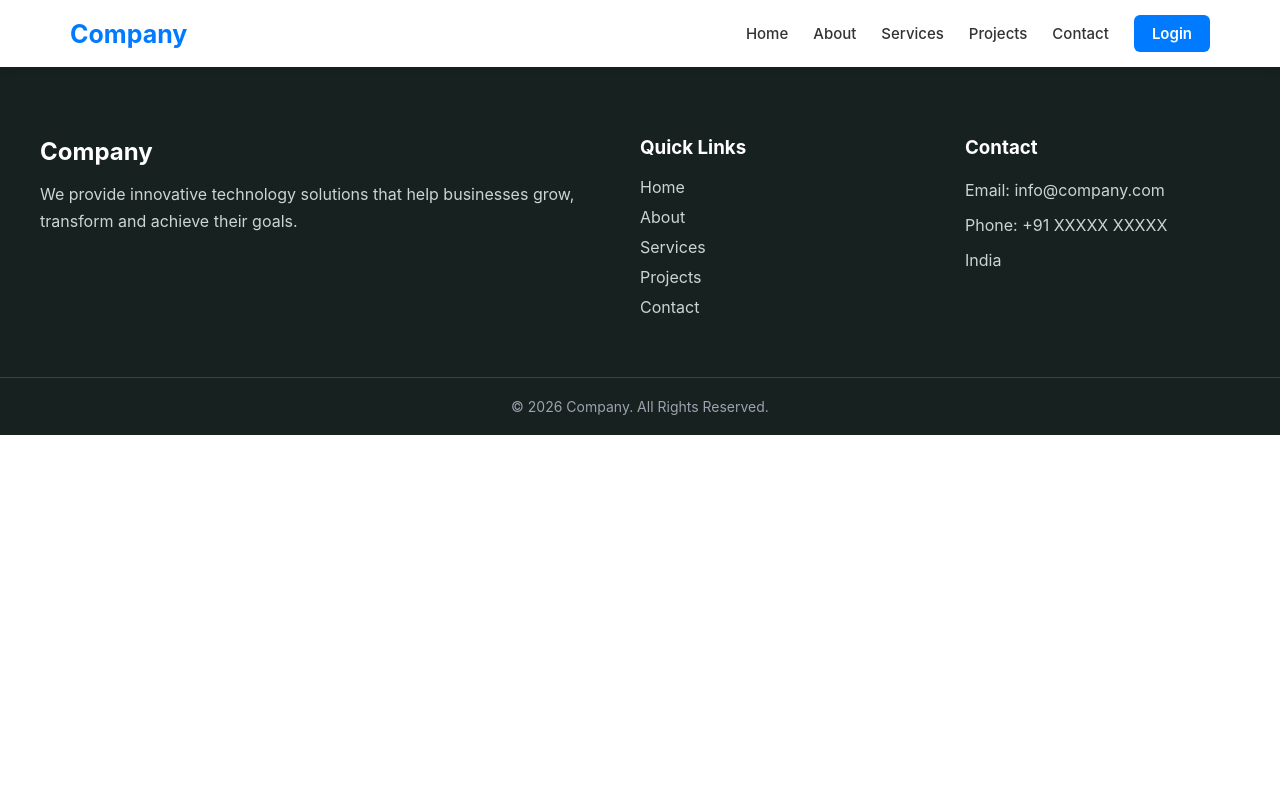
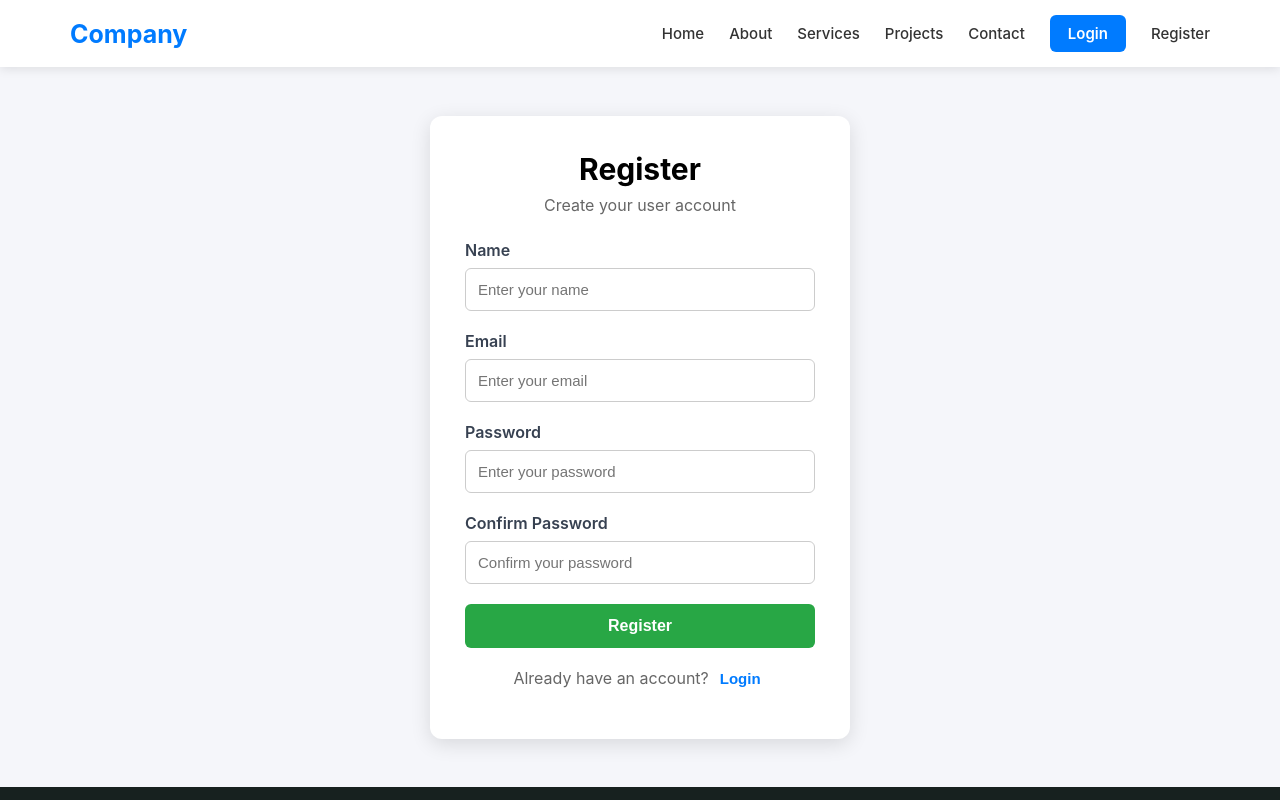
Before and after one commit to Jay1234555/company-management-system-frontend, a React (Create React App) app: page /register in a window 1280 px wide. Shown: the top 800 px of the page. Built offline with nearby package versions, Linux system fonts and the light colour scheme.

Commit message:
Fix CORS for Railway frontend

```diff
--- a/src/App.js
+++ b/src/App.js
@@ -18,7 +18,7 @@ import AdminAchievements from "./pages/AdminAchievements";
 import AdminContacts from "./pages/AdminContacts";
 import PrivateRoute from "./pages/PrivateRoute";
 import Groups from "./pages/Groups";
-
+import Register from "./pages/Register";
 
 function App() {
 
@@ -60,6 +60,10 @@ function App() {
                     path="/login"
                     element={<Login />}
                 />
+                <Route
+    path="/register"
+    element={<Register />}
+/>
 
 
                 {/* ================= ADMIN ================= */}
--- a/src/CSS_PAGES/Navbar.css
+++ b/src/CSS_PAGES/Navbar.css
@@ -127,4 +127,19 @@
         padding: 7px 11px;
         font-size: 13px;
     }
+
+    .navbar-register {
+    padding: 9px 18px;
+    background: #28a745;
+    color: white !important;
+    border-radius: 6px;
+    font-weight: 600 !important;
+    text-decoration: none;
+    transition: 0.3s;
 }
+
+.navbar-register:hover {
+    background: #218838;
+}
+
+}
--- /dev/null
+++ b/src/CSS_PAGES/Register.css
@@ -0,0 +1,113 @@
+.register-page {
+    min-height: 80vh;
+    display: flex;
+    justify-content: center;
+    align-items: center;
+    padding: 40px 20px;
+    background: #f5f6fa;
+}
+
+.register-card {
+    width: 100%;
+    max-width: 420px;
+    background: white;
+    padding: 35px;
+    border-radius: 12px;
+    box-shadow: 0 5px 20px rgba(0, 0, 0, 0.12);
+    box-sizing: border-box;
+}
+
+.register-card h1 {
+    text-align: center;
+    margin: 0 0 8px;
+    font-size: 30px;
+}
+
+.register-subtitle {
+    text-align: center;
+    color: #666;
+    margin: 0 0 25px;
+}
+
+.register-error {
+    width: 100%;
+    padding: 12px;
+    margin-bottom: 20px;
+    background: #f8d7da;
+    color: #842029;
+    border-radius: 6px;
+    text-align: center;
+    box-sizing: border-box;
+}
+
+.register-success {
+    width: 100%;
+    padding: 12px;
+    margin-bottom: 20px;
+    background: #d1e7dd;
+    color: #0f5132;
+    border-radius: 6px;
+    text-align: center;
+    box-sizing: border-box;
+}
+
+.form-group {
+    display: flex;
+    flex-direction: column;
+    margin-bottom: 20px;
+}
+
+.form-group label {
+    margin-bottom: 8px;
+    font-weight: 600;
+}
+
+.form-group input {
+    width: 100%;
+    padding: 12px;
+    border: 1px solid #cccccc;
+    border-radius: 6px;
+    font-size: 15px;
+    box-sizing: border-box;
+    outline: none;
+}
+
+.form-group input:focus {
+    border-color: #007bff;
+}
+
+.register-button {
+    width: 100%;
+    padding: 13px;
+    border: none;
+    border-radius: 6px;
+    background: #28a745;
+    color: white;
+    font-size: 16px;
+    font-weight: 600;
+    cursor: pointer;
+}
+
+.register-button:hover {
+    background: #218838;
+}
+
+.login-link {
+    text-align: center;
+    margin-top: 20px;
+    color: #666;
+}
+
+.login-link button {
+    border: none;
+    background: none;
+    color: #007bff;
+    font-size: 15px;
+    font-weight: 600;
+    cursor: pointer;
+    margin-left: 5px;
+}
+
+.login-link button:hover {
+    text-decoration: underline;
+}
--- a/src/components/Navbar.jsx
+++ b/src/components/Navbar.jsx
@@ -49,12 +49,21 @@ function Navbar() {
                     </Link>
 
                     {!user && (
+                        <>
                             <Link
                                 to="/login"
                                 className="navbar-login"
                             >
                                 Login
                             </Link>
+
+                            <Link
+                                to="/register"
+                                className="navbar-register"
+                            >
+                                Register
+                            </Link>
+                        </>
                     )}
 
                     {user && user.role === "ADMIN" && (
--- /dev/null
+++ b/src/pages/Register.jsx
@@ -0,0 +1,188 @@
+import React, { useState } from "react";
+import { useNavigate } from "react-router-dom";
+import API from "../services/api";
+import "../CSS_PAGES/Register.css";
+
+function Register() {
+
+    const [name, setName] = useState("");
+    const [email, setEmail] = useState("");
+    const [password, setPassword] = useState("");
+    const [confirmPassword, setConfirmPassword] = useState("");
+    const [error, setError] = useState("");
+    const [success, setSuccess] = useState("");
+
+    const navigate = useNavigate();
+
+    const handleRegister = async (e) => {
+
+        e.preventDefault();
+
+        setError("");
+        setSuccess("");
+
+        if (password !== confirmPassword) {
+            setError("Passwords do not match");
+            return;
+        }
+
+        try {
+
+            await API.post(
+                "/users/register",
+                {
+                    name: name,
+                    email: email,
+                    password: password
+                }
+            );
+
+            setSuccess("Registration successful. Please login.");
+
+            setName("");
+            setEmail("");
+            setPassword("");
+            setConfirmPassword("");
+
+            setTimeout(() => {
+                navigate("/login");
+            }, 1500);
+
+        } catch (error) {
+
+            console.error("Registration error:", error);
+
+            if (error.response) {
+
+                setError(
+                    typeof error.response.data === "string"
+                        ? error.response.data
+                        : "Registration failed"
+                );
+
+            } else {
+
+                setError("Cannot connect to server");
+
+            }
+        }
+    };
+
+    return (
+        <div className="register-page">
+
+            <div className="register-card">
+
+                <h1>Register</h1>
+
+                <p className="register-subtitle">
+                    Create your user account
+                </p>
+
+                {error && (
+                    <div className="register-error">
+                        {error}
+                    </div>
+                )}
+
+                {success && (
+                    <div className="register-success">
+                        {success}
+                    </div>
+                )}
+
+                <form onSubmit={handleRegister}>
+
+                    <div className="form-group">
+
+                        <label>Name</label>
+
+                        <input
+                            type="text"
+                            placeholder="Enter your name"
+                            value={name}
+                            onChange={(e) =>
+                                setName(e.target.value)
+                            }
+                            required
+                        />
+
+                    </div>
+
+                    <div className="form-group">
+
+                        <label>Email</label>
+
+                        <input
+                            type="email"
+                            placeholder="Enter your email"
+                            value={email}
+                            onChange={(e) =>
+                                setEmail(e.target.value)
+                            }
+                            required
+                        />
+
+                    </div>
+
+                    <div className="form-group">
+
+                        <label>Password</label>
+
+                        <input
+                            type="password"
+                            placeholder="Enter your password"
+                            value={password}
+                            onChange={(e) =>
+                                setPassword(e.target.value)
+                            }
+                            required
+                        />
+
+                    </div>
+
+                    <div className="form-group">
+
+                        <label>Confirm Password</label>
+
+                        <input
+                            type="password"
+                            placeholder="Confirm your password"
+                            value={confirmPassword}
+                            onChange={(e) =>
+                                setConfirmPassword(e.target.value)
+                            }
+                            required
+                        />
+
+                    </div>
+
+                    <button
+                        type="submit"
+                        className="register-button"
+                    >
+                        Register
+                    </button>
+
+                </form>
+
+                <p className="login-link">
+
+                    Already have an account?
+
+                    <button
+                        type="button"
+                        onClick={() => navigate("/login")}
+                    >
+                        Login
+                    </button>
+
+                </p>
+
+            </div>
+
+        </div>
+    );
+}
+
+export default Register;
```
Lines whose indentation alone changed are shown as unchanged.
